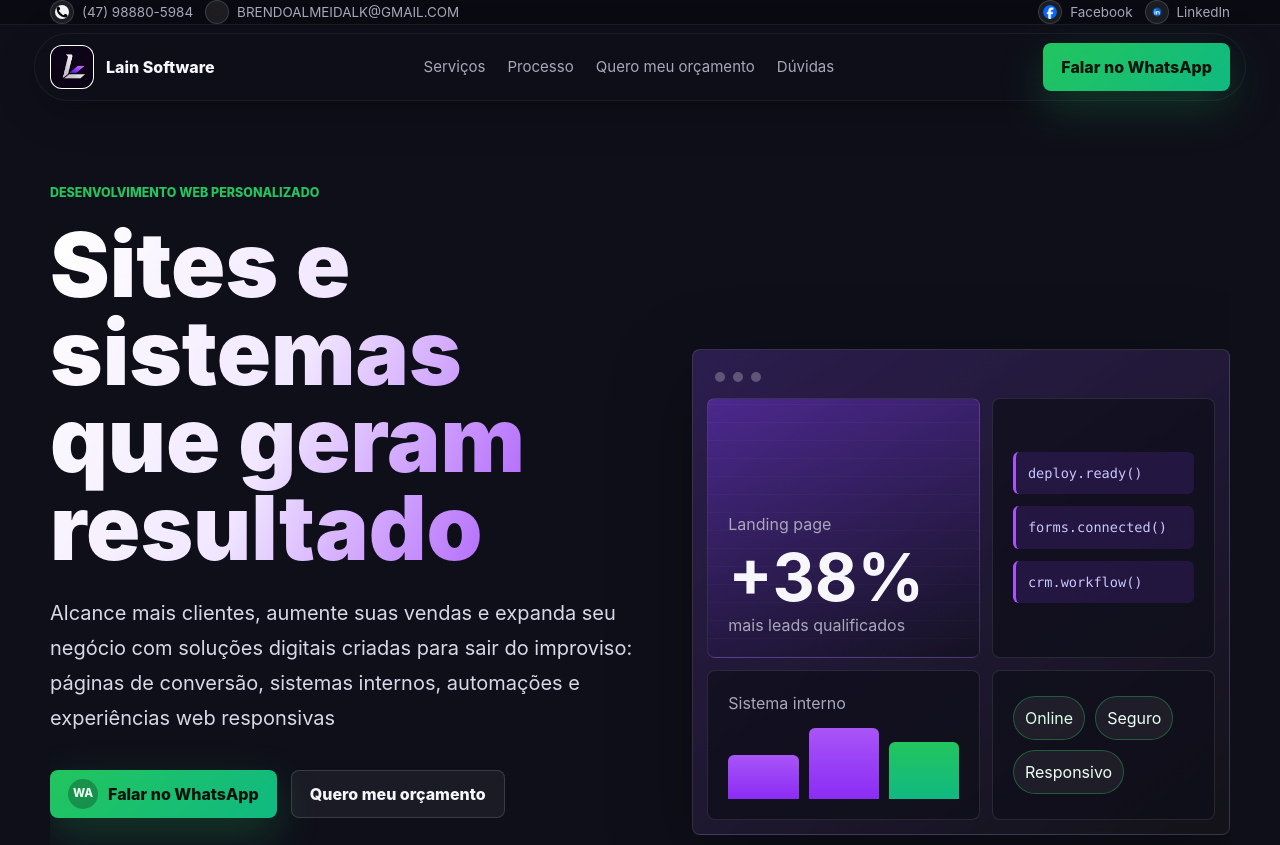
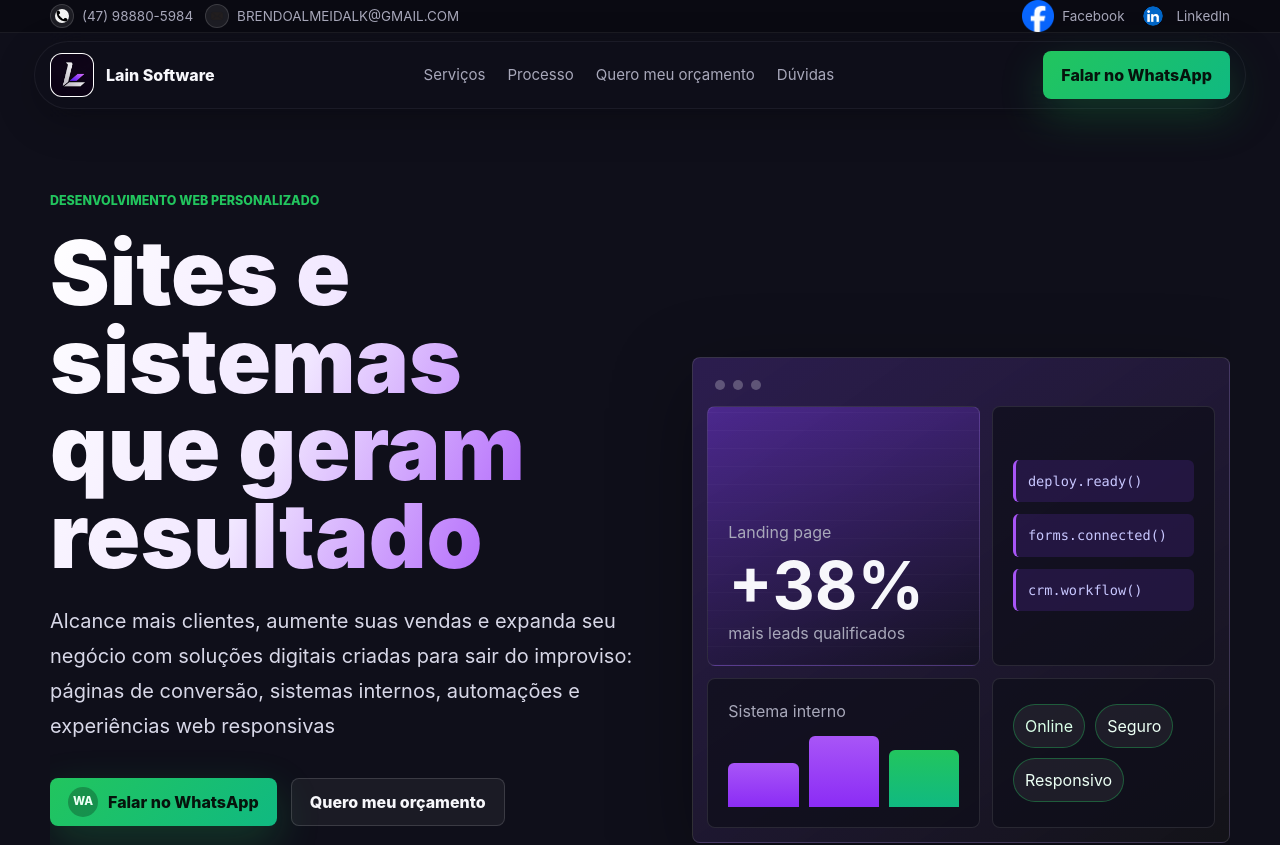
Before and after one commit to BrendoAL/Lain-Software, an Angular app: page / in a window 1280 px wide. Shown: the top 845 px of the page. Built offline with nearby package versions, Linux system fonts and the light colour scheme.

Commit message:
feat: new functions

```diff
--- a/src/app/app.css
+++ b/src/app/app.css
@@ -53,6 +53,7 @@ a {
 }
 
 .top-contact-bar a,
+.phone-copy,
 address a,
 address span,
 .social-links a {
@@ -61,7 +62,22 @@ address span,
   gap: 8px;
 }
 
+.phone-copy {
+  padding: 0;
+  color: inherit;
+  background: transparent;
+  border: 0;
+  cursor: pointer;
+  font: inherit;
+}
+
+.phone-copy:hover,
+.phone-copy.copied {
+  color: var(--green);
+}
+
 .mini-icon,
+.social-icon,
 .service-icon,
 .step-icon {
   display: inline-grid;
@@ -78,6 +94,12 @@ address span,
   background: rgba(255, 255, 255, 0.08);
   border: 1px solid rgba(255, 255, 255, 0.14);
   border-radius: 999px;
+}
+
+.social-icon {
+  width: 32px;
+  height: 32px;
+  object-fit: contain;
 }
 
 .site-header {
@@ -160,10 +182,6 @@ address span,
   padding: 0 18px;
   font-weight: 800;
   border-radius: 8px;
-  transition:
-    transform 180ms ease,
-    border-color 180ms ease,
-    background 180ms ease;
 }
 
 .header-cta,
@@ -248,9 +266,6 @@ h1 {
   font-size: clamp(2.6rem, 7vw, 5.9rem);
   line-height: 0.98;
   font-weight: 900;
-}
-
-h1 {
   color: transparent;
   background: linear-gradient(115deg, #ffffff 0%, #f1e7ff 42%, #c084fc 72%, var(--purple) 100%);
   background-clip: text;
@@ -503,10 +518,6 @@ h1 {
   position: relative;
   min-height: 292px;
   padding: 24px;
-  transition:
-    background 180ms ease,
-    border-color 180ms ease,
-    transform 180ms ease;
 }
 
 .service-card.featured,
@@ -737,13 +748,6 @@ address a:hover,
   gap: 10px;
 }
 
-.social-links a {
-  padding: 9px 12px;
-  background: rgba(255, 255, 255, 0.05);
-  border: 1px solid rgba(255, 255, 255, 0.1);
-  border-radius: 8px;
-}
-
 @media (max-width: 980px) {
   .top-contact-inner {
     flex-direction: column;
--- a/src/app/app.html
+++ b/src/app/app.html
@@ -1,10 +1,10 @@
 <div class="top-contact-bar" aria-label="Contato rápido">
   <div class="top-contact-inner">
     <div class="top-contact-links">
-      <a href="tel:+5547988805984">
+      <button class="phone-copy" type="button" (click)="copyPhone()" [class.copied]="copiedPhone()">
         <img class="mini-icon" src="telefone.png" alt="" aria-hidden="true">
-        (47) 98880-5984
-      </a>
+        <span>{{ copiedPhone() ? 'Telefone copiado' : '(47) 98880-5984' }}</span>
+      </button>
       <a href="mailto:BRENDOALMEIDALK@GMAIL.COM">
         <img class="mini-icon" src="email_icon.webp" alt="" aria-hidden="true">
         BRENDOALMEIDALK&#64;GMAIL.COM
@@ -13,11 +13,11 @@
 
     <div class="top-social-links" aria-label="Redes sociais">
       <a class="disabled-link" href="#" aria-disabled="true" title="Facebook pendente">
-        <img class="mini-icon" src="Facebook.png" alt="" aria-hidden="true">
+        <img class="social-icon" src="Facebook.png" alt="" aria-hidden="true">
         Facebook
       </a>
       <a class="disabled-link" href="#" aria-disabled="true" title="LinkedIn pendente">
-        <img class="mini-icon" src="linkedin_icone.webp" alt="" aria-hidden="true">
+        <img class="social-icon" src="linkedin_icone.webp" alt="" aria-hidden="true">
         LinkedIn
       </a>
     </div>
@@ -241,20 +241,12 @@
 
     <div class="faq-list">
       <details>
-        <summary>Preciso ter tudo definido antes de pedir orçamento?</summary>
+        <summary>Preciso ter tudo definido antes de pedir um orçamento?</summary>
         <p>Não. Uma descrição simples do objetivo já ajuda a entender o caminho e levantar as perguntas certas.</p>
       </details>
       <details>
         <summary>A Lain Software faz apenas sites?</summary>
-        <p>Não. A prioridade é web: landing pages, sites, sistemas internos, automações e demandas digitais sob medida.</p>
-      </details>
-      <details>
-        <summary>O site fica responsivo para celular?</summary>
-        <p>Sim. A primeira versão já considera layout para desktop, tablet e mobile.</p>
-      </details>
-      <details>
-        <summary>Tem portfólio disponível?</summary>
-        <p>A área de portfólio pode ser adicionada quando os primeiros projetos públicos estiverem prontos.</p>
+        <p>Não. Também fazemos landing pages, automações, sistemas internos e soluções sob medida para demandas específicas do seu negócio.</p>
       </details>
     </div>
   </section>
@@ -277,10 +269,10 @@
       <img class="mini-icon" src="email_icon.webp" alt="" aria-hidden="true">
       BRENDOALMEIDALK&#64;GMAIL.COM
     </a>
-    <a href="tel:+5547988805984">
+    <button class="phone-copy" type="button" (click)="copyPhone()" [class.copied]="copiedPhone()">
       <img class="mini-icon" src="telefone.png" alt="" aria-hidden="true">
-      (47) 98880-5984
-    </a>
+      <span>{{ copiedPhone() ? 'Telefone copiado' : '(47) 98880-5984' }}</span>
+    </button>
     <span>
       <img class="mini-icon" src="localizacao.png" alt="" aria-hidden="true">
       Pref. Osmar Cunha, 416, sala 1108, Centro, Florianópolis - SC, 88015-100
@@ -291,11 +283,11 @@
     <strong>Redes sociais</strong>
     <div class="social-links">
       <a class="disabled-link" href="#" aria-disabled="true" title="Link do Facebook pendente">
-        <img class="mini-icon" src="Facebook.png" alt="" aria-hidden="true">
+        <img class="social-icon" src="Facebook.png" alt="" aria-hidden="true">
         Facebook
       </a>
       <a class="disabled-link" href="#" aria-disabled="true" title="Link do LinkedIn pendente">
-        <img class="mini-icon" src="linkedin_icone.webp" alt="" aria-hidden="true">
+        <img class="social-icon" src="linkedin_icone.webp" alt="" aria-hidden="true">
         LinkedIn
       </a>
     </div>
--- a/src/app/app.ts
+++ b/src/app/app.ts
@@ -8,4 +8,28 @@ import { Component, signal } from '@angular/core';
 })
 export class App {
   protected readonly title = signal('lain-software');
+  protected readonly copiedPhone = signal(false);
+
+  private copyFeedbackTimeout?: ReturnType<typeof setTimeout>;
+
+  protected async copyPhone(): Promise<void> {
+    const phone = '+5547988805984';
+
+    if (navigator.clipboard?.writeText) {
+      await navigator.clipboard.writeText(phone);
+    } else {
+      const input = document.createElement('input');
+      input.value = phone;
+      input.style.position = 'fixed';
+      input.style.opacity = '0';
+      document.body.appendChild(input);
+      input.select();
+      document.execCommand('copy');
+      input.remove();
+    }
+
+    this.copiedPhone.set(true);
+    clearTimeout(this.copyFeedbackTimeout);
+    this.copyFeedbackTimeout = setTimeout(() => this.copiedPhone.set(false), 1800);
+  }
 }
```
